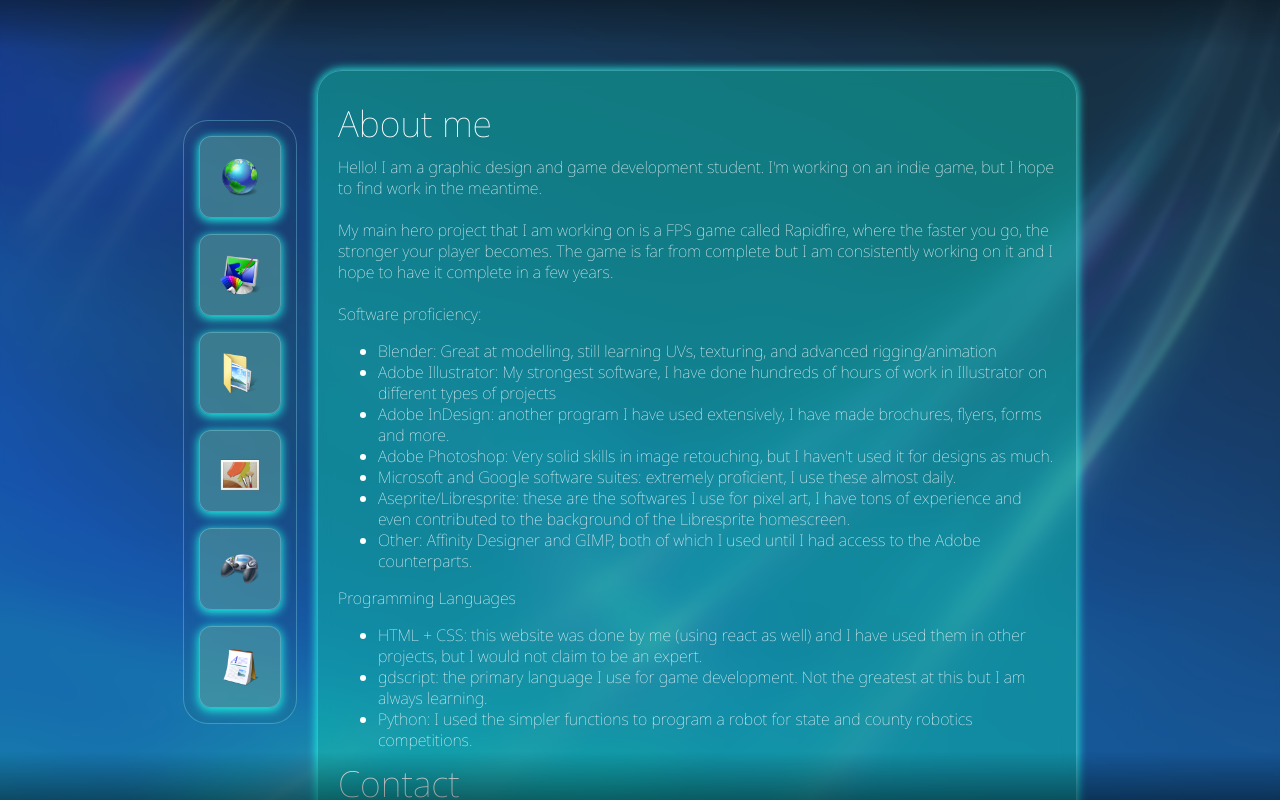
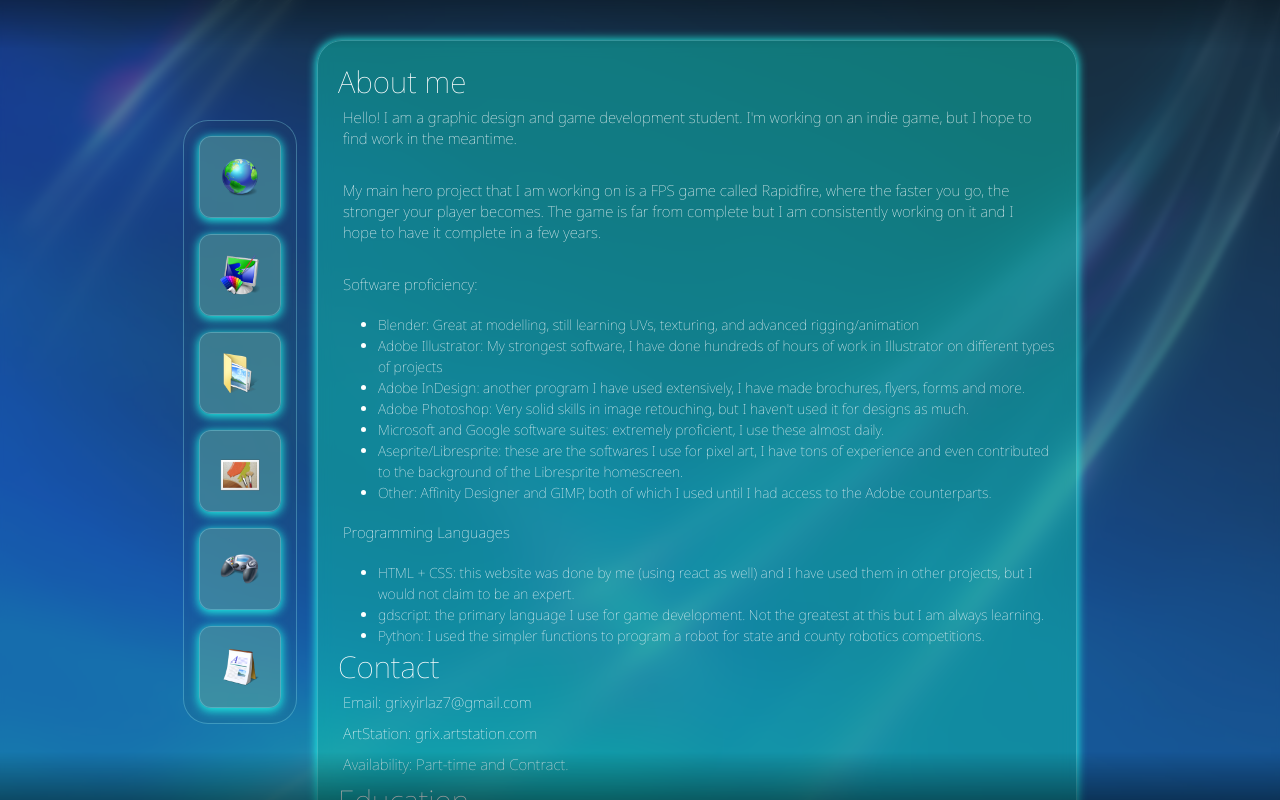
Before and after one commit to Grixtynine/DylanTranPortfolio, a React (Vite) app: page /contact in a window 1280 px wide. Built offline with nearby package versions, Linux system fonts and the light colour scheme.

Commit message:
Update App.css

```diff
--- a/src/App.css
+++ b/src/App.css
@@ -356,7 +356,8 @@
 }
 .con-card {
 
-  font-size: 16px;
+  font-size: 15px;
+
   line-height: 21px;
   position: relative;
   width: 100%;
@@ -369,29 +370,32 @@
   box-sizing: border-box;
   padding: 20px;
 
-  height:90%;
+  height:110%;
   box-shadow: 0px 0px 10px 1px #1febe0;
 
-  margin-top: 30px;
+  margin-top: 0px;
 }
 
 .con-card p {
   margin: 0;
-  padding: 0;
+  padding: 5px;
   word-break: break-word;
   }
 .con-card h1 {
-  font-size: 36px;
-  line-height:18px;
+  font-size: 30px;
+  line-height:1px;
   padding: 0px;
   }
 .con-card a {
   pointer-events: all;
   color: rgb(137, 255, 152);
-  font-size: 24px;
+  font-size: 20px;
+  text-align: center;
 
   }
-
+.con-card ul {
+  font-size: 14px;
+}
   .carousel {
     display: flex;
     flex-direction: column;
```
